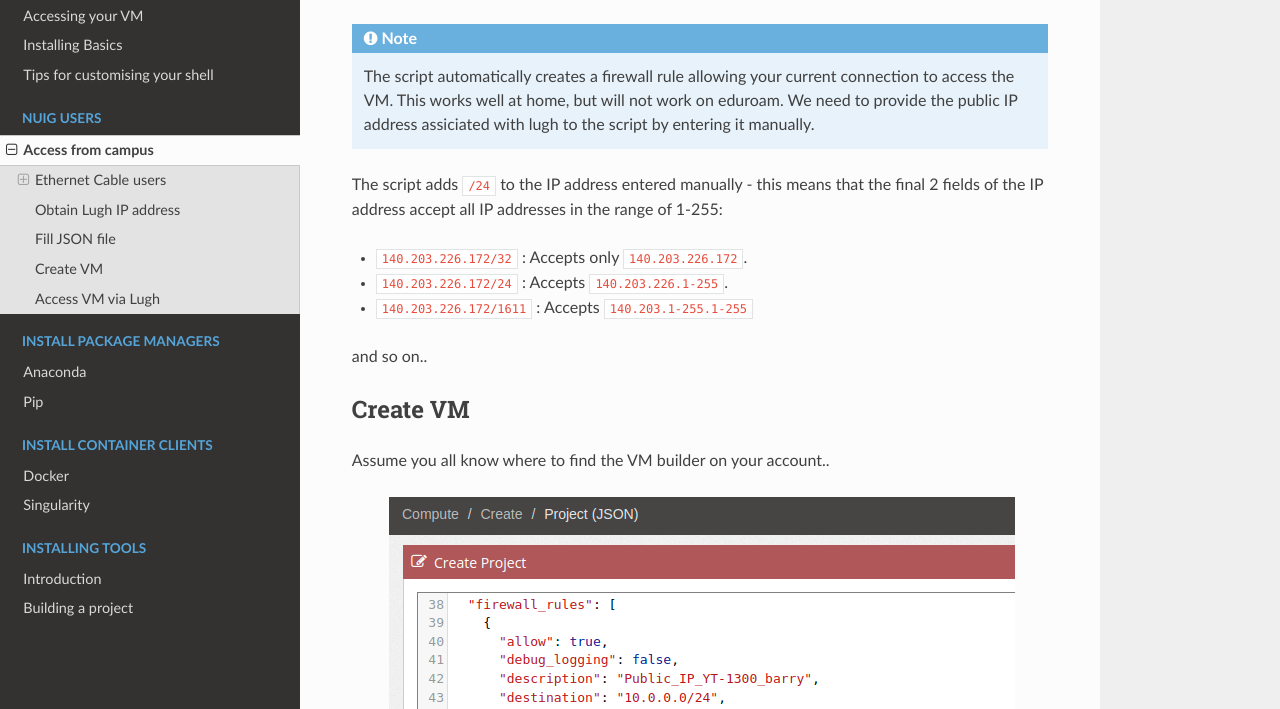
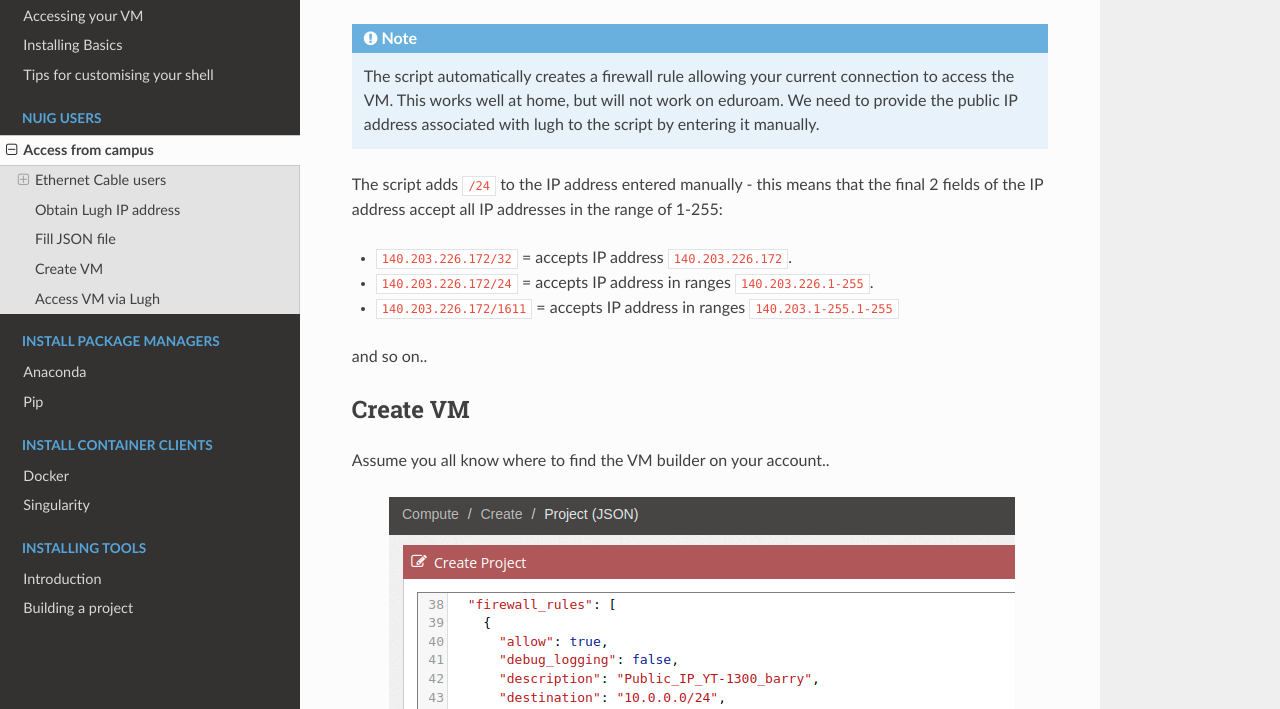
Before and after one commit to BarryDigby/Cloud_CIX, a Sphinx documentation site: the page built from docs/source/man_pages/nuig.rst, in a window 1280 px wide and 900 px high, scrolled down 1681 px, cut to the strip 191-900 px from the top of the window. Built offline with Sphinx 7.4.7 and the Read the Docs theme 2.0.0, drawn with Linux system fonts in a browser that asks for light colours.

Commit message:
i cant spell

```diff
--- a/docs/source/man_pages/nuig.rst
+++ b/docs/source/man_pages/nuig.rst
@@ -93,15 +93,15 @@ You can create a VM using the cloud cix website or the `JSON generator <https://
 
 |
 
-.. note:: The script automatically creates a firewall rule allowing your current connection to access the VM. This works well at home, but will not work on eduroam. We need to provide the public IP address assiciated with lugh to the script by entering it manually.
+.. note:: The script automatically creates a firewall rule allowing your current connection to access the VM. This works well at home, but will not work on eduroam. We need to provide the public IP address associated with lugh to the script by entering it manually.
 
 The script adds ``/24`` to the IP address entered manually - this means that the final 2 fields of the IP address accept all IP addresses in the range of 1-255:
 
-* ``140.203.226.172/32`` : Accepts only ``140.203.226.172``.
+* ``140.203.226.172/32`` = accepts IP address ``140.203.226.172``.
 
-* ``140.203.226.172/24`` : Accepts ``140.203.226.1-255``.
+* ``140.203.226.172/24`` = accepts IP address in ranges ``140.203.226.1-255``.
 
-* ``140.203.226.172/1611`` : Accepts ``140.203.1-255.1-255``
+* ``140.203.226.172/1611`` = accepts IP address in ranges ``140.203.1-255.1-255``
 
 and so on..
 
```
